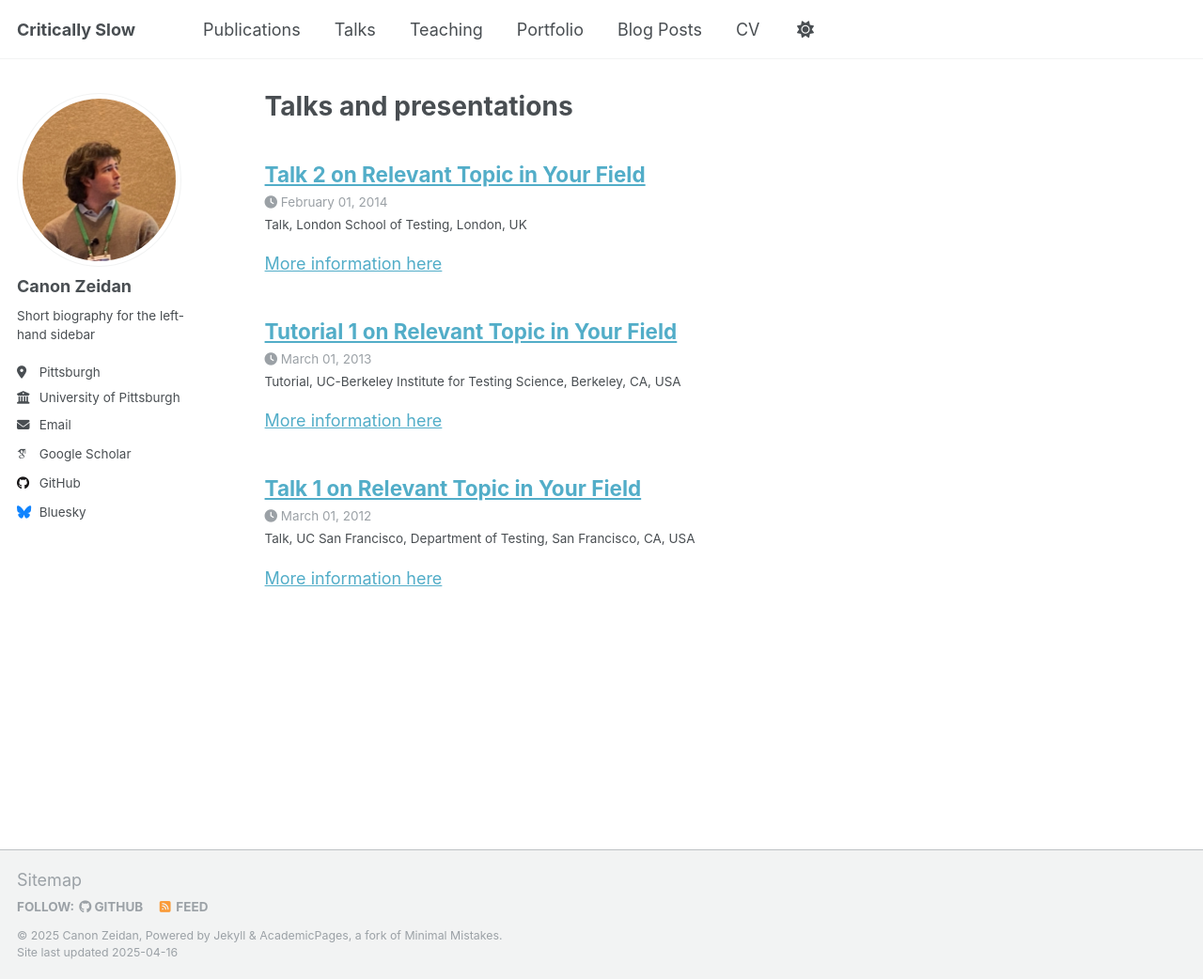
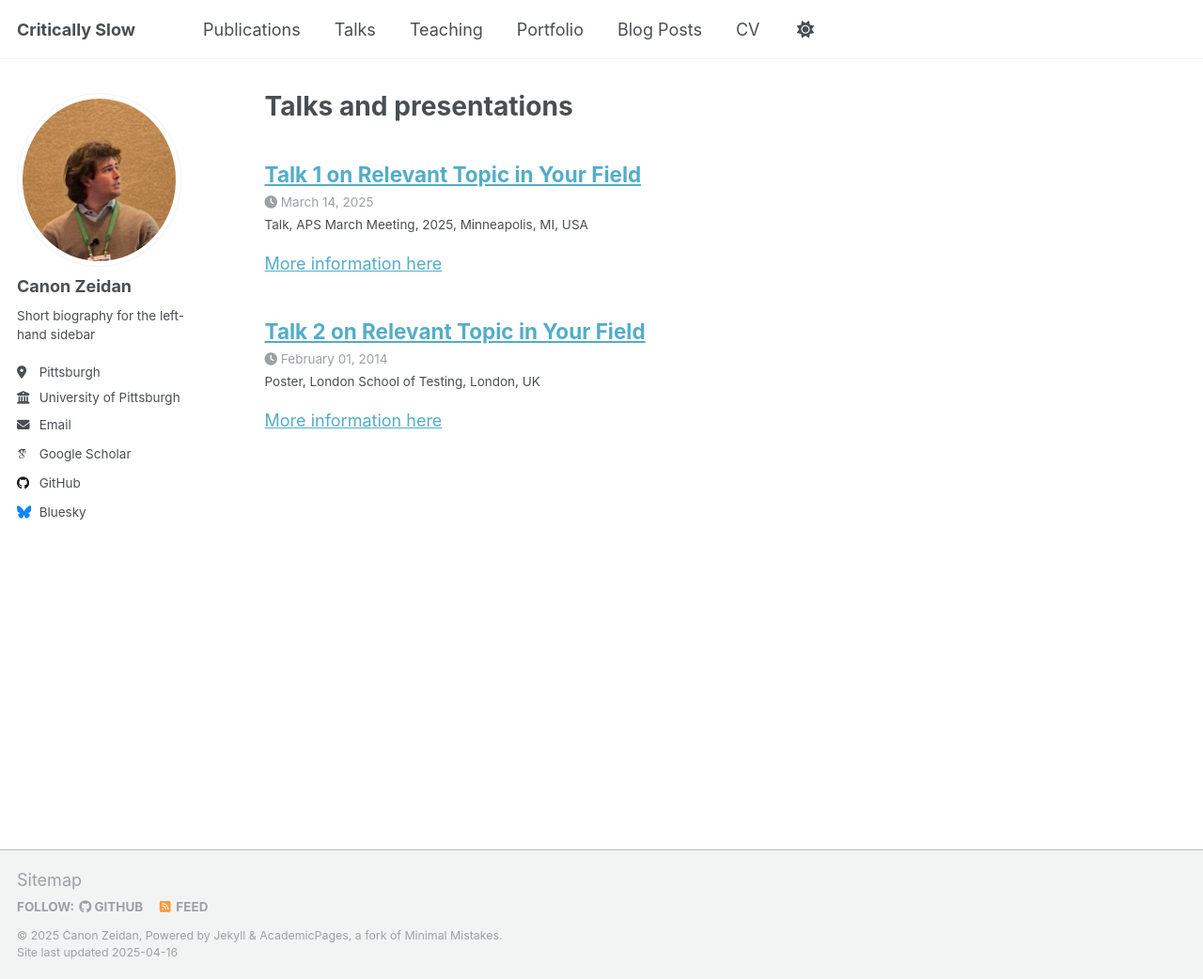
Before and after one commit to Zeidancb/zeidancb.github.io, a Jekyll site: the page built from _pages/talks.html, in a window 1280 px wide and 1042 px high. Shown: the whole window at 94% size. Built offline with Jekyll 4.4.1, drawn with Linux system fonts in a browser that asks for light colours; some web fonts are replaced.

Commit message:
Chainging structure of talk section

```diff
--- a/_talks/2012-03-01-talk-1.md
+++ b/_talks/2012-03-01-talk-1.md
@@ -3,11 +3,9 @@ title: "Talk 1 on Relevant Topic in Your Field"
 collection: talks
 type: "Talk"
 permalink: /talks/2012-03-01-talk-1
-venue: "UC San Francisco, Department of Testing"
-date: 2012-03-01
-location: "San Francisco, CA, USA"
+venue: "APS March Meeting, 2025"
+date: 2025-03-14
+location: "Minneapolis, MI, USA"
 ---
 
 [More information here](http://academicpages.github.io/files/slides1.pdf)
-
-This is a description of your talk, which is a markdown file that can be all markdown-ified like any other post. Yay markdown!
--- a/_talks/2013-03-01-tutorial-1.md
+++ /dev/null
@@ -1,13 +0,0 @@
----
-title: "Tutorial 1 on Relevant Topic in Your Field"
-collection: talks
-type: "Tutorial"
-permalink: /talks/2013-03-01-tutorial-1
-venue: "UC-Berkeley Institute for Testing Science"
-date: 2013-03-01
-location: "Berkeley, CA, USA"
----
-
-[More information here](http://exampleurl.com)
-
-This is a description of your tutorial, note the different field in type. This is a markdown files that can be all markdown-ified like any other post. Yay markdown!
--- a/_talks/2014-02-01-talk-2.md
+++ b/_talks/2014-02-01-talk-2.md
@@ -1,7 +1,7 @@
 ---
 title: "Talk 2 on Relevant Topic in Your Field"
 collection: talks
-type: "Talk"
+type: "Poster"
 permalink: /talks/2014-02-01-talk-2
 venue: "London School of Testing"
 date: 2014-02-01
```
